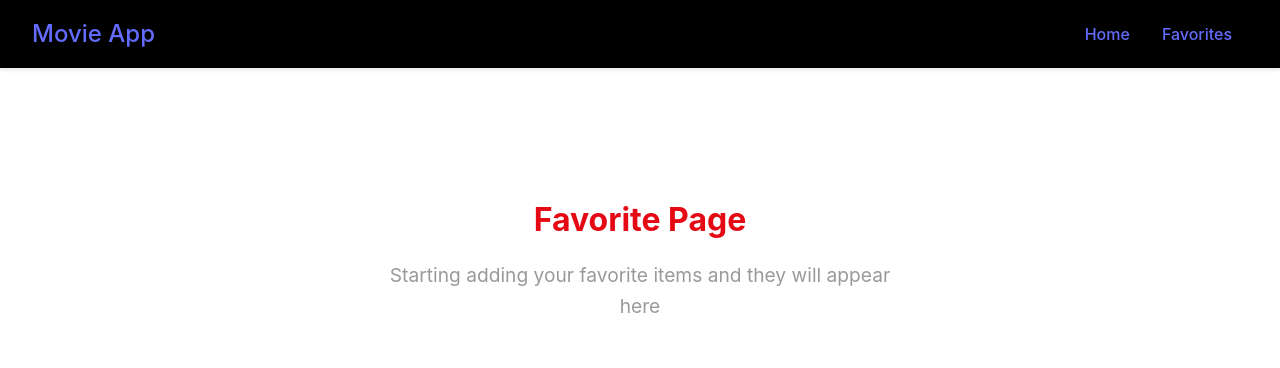
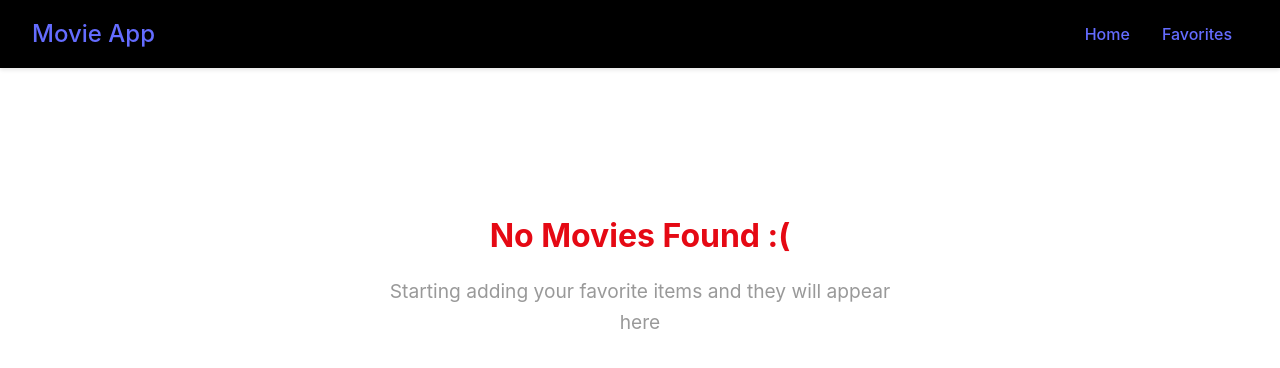
Before and after one commit to hokteyash/fullstack-react-express-movie-dashboard, a React (Vite) app in the folder frontend/: page /favorites in a window 1280 px wide. Shown: the top 368 px of the page. Built offline with nearby package versions, Linux system fonts and the light colour scheme.

Commit message:
Implemented Context API and completed mini Project

```diff
--- a/frontend/src/App.jsx
+++ b/frontend/src/App.jsx
@@ -3,10 +3,11 @@ import Home from "./pages/Home";
 import Favorites from "./pages/Favorites";
 import { Routes, Route } from "react-router-dom";
 import NavBar from "./components/NavBar";
+import { MovieProvider } from "./context/MovieContext";
 
 function App() {
   return (
-    <div>
+    <MovieProvider>
       <NavBar/>
       <main className="main-content">
       <Routes>
@@ -14,7 +15,7 @@ function App() {
         <Route path="/favorites" element={<Favorites/>} />
       </Routes>
     </main>
-    </div>
+    </MovieProvider>
   );
 }
 
--- a/frontend/src/components/MovieCard.jsx
+++ b/frontend/src/components/MovieCard.jsx
@@ -1,16 +1,27 @@
-import "../css/MovieCard.css"
+import { useMovieContext } from "../context/MovieContext";
+import "../css/MovieCard.css";
 
-const MovieCard = ({movie}) => {
+const MovieCard = ({ movie }) => {
+  const { addToFavorites, removeFromFavorites, isFavorite } = useMovieContext();
+  const favorite = isFavorite(movie?.id);
+  const onFavClick = (e) => {
+    e.preventDefault();
+    if (favorite) removeFromFavorites(movie?.id);
+    else addToFavorites(movie);
+  };
 
-    const onFavClick = () => {
-        alert('Fav clicked');
-    }
-    return(
+  return (
     <div className="movie-card">
       <div className="movie-poster">
-                <img src={`https://image.tmdb.org/t/p/w500${movie.poster_path}`} alt={movie.title} />
+        <img
+          src={`https://image.tmdb.org/t/p/w500${movie.poster_path}`}
+          alt={movie.title}
+        />
         <div className="movie-overlay">
-                    <button className="favorite-icon" onClick={onFavClick}>
+          <button
+            className={`favorite-btn ${favorite ? "active" : ""} `}
+            onClick={onFavClick}
+          >
             ♥
           </button>
         </div>
@@ -20,7 +31,7 @@ const MovieCard = ({movie}) => {
         <p>{movie.release_date}</p>
       </div>
     </div>
-    )
-}
+  );
+};
 
 export default MovieCard;
--- a/frontend/src/pages/Favorites.jsx
+++ b/frontend/src/pages/Favorites.jsx
@@ -1,10 +1,19 @@
-import "../css/Favorites.css"
+import MovieCard from "../components/MovieCard";
+import { useMovieContext } from "../context/MovieContext";
+import "../css/Favorites.css";
 
 const Favorites = () => {
+  const { favorites } = useMovieContext();
   return (
-    <div className="favorites-empty">
-      <h2>Favorite Page</h2>
-      <p>Starting adding your favorite items and they will appear here</p>
+    <div className="movies-grid">
+      {favorites.length == 0 ? (
+        <div className="favorites-empty">
+          <h2>No Movies Found :(</h2>
+          <p>Starting adding your favorite items and they will appear here</p>
+        </div>
+      ) : (
+        favorites.map((movie) => <MovieCard movie={movie} key={movie.id} />)
+      )}
     </div>
   );
 };
```
Lines whose indentation alone changed are shown as unchanged.
